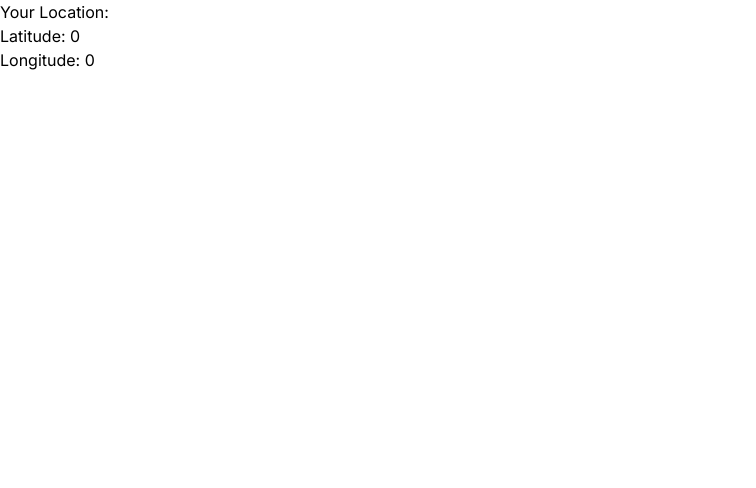
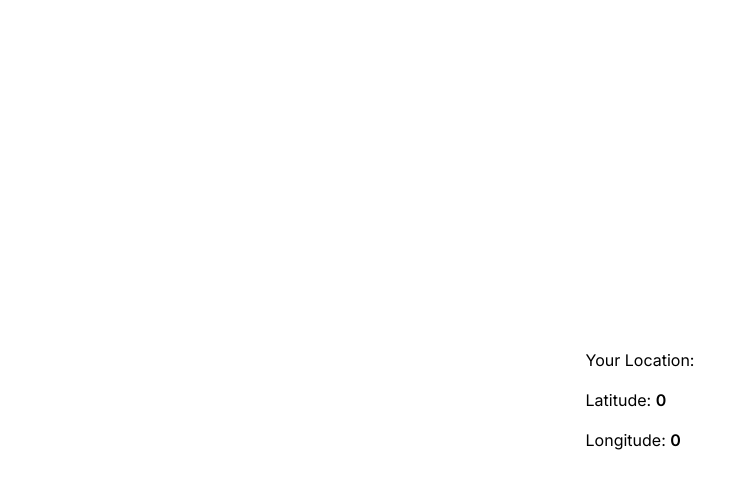
Before and after one commit to alwirifa/geoLocation, a Next.js app: page / in a window 1280 px wide. Shown: the top 488 px of the page, without its empty margins (0-756 px from the left). Built offline with nearby package versions, Linux system fonts and the light colour scheme; no server answers.

Commit message:
get user location

```diff
--- a/app/page.tsx
+++ b/app/page.tsx
@@ -44,10 +44,12 @@ const Page: React.FC = () => {
 
   // Return the JSX structure
   return (
-    <div>
-      <p>Your Location:</p>
-      <p>Latitude: {userLocation.latitude}</p>
-      <p>Longitude: {userLocation.longitude}</p>
+    <div className='h-screen w-full flex justify-center items-center'>
+      <div className='flex flex-col gap-4'>
+        <p>Your Location:</p>
+        <p>Latitude: <span className='font-semibold'>{userLocation.latitude}</span></p>
+        <p>Longitude: <span className='font-semibold'>{userLocation.longitude}</span></p>
+      </div>
 
       {/* Button is not needed anymore, as we are updating location automatically */}
     </div>
```
